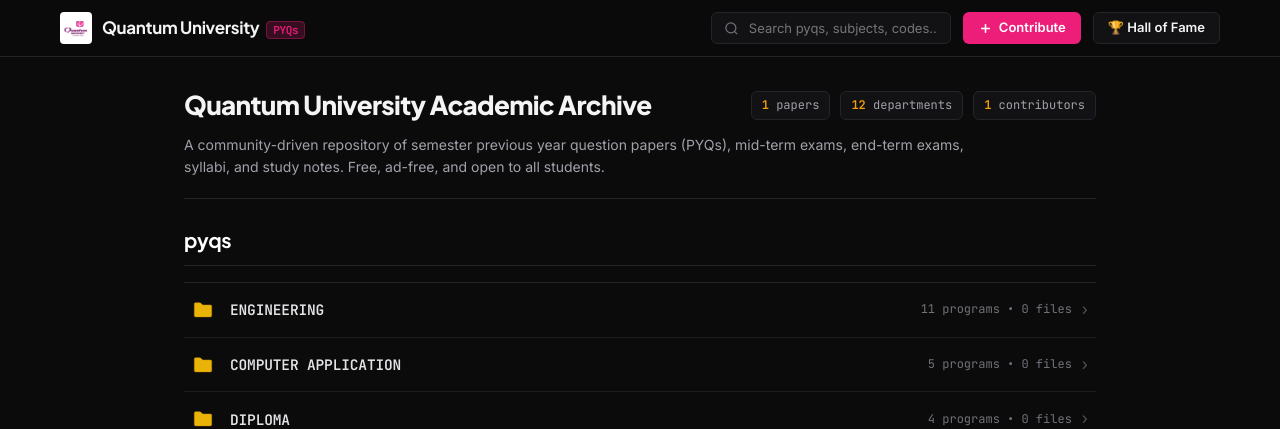
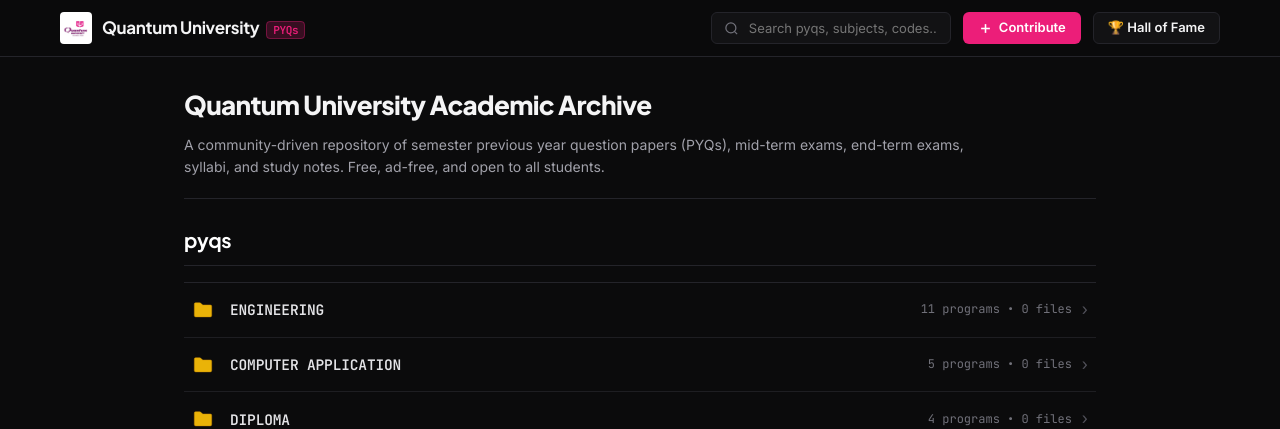
Before and after one commit to Vishalsingh002/cse-resource-hub, a Flask app: page / in a window 1280 px wide. Shown: the top 429 px of the page. Run offline with Flask 3, Linux system fonts and the light colour scheme; tables that the repository leaves empty hold one stand-in row (values such as "Sample post").

Commit message:
Remove hero stats chips from header

```diff
--- a/templates/index.html
+++ b/templates/index.html
@@ -72,11 +72,6 @@
     <header class="page-hero">
       <div class="hero-top-row">
         <h1 class="portal-main-title">Quantum University Academic Archive</h1>
-        <div class="hero-stats-chips">
-          <span class="stat-chip"><strong id="statPapers">0</strong> papers</span>
-          <span class="stat-chip"><strong id="statBranches">0</strong> departments</span>
-          <span class="stat-chip"><strong id="statContributors">0</strong> contributors</span>
-        </div>
       </div>
       <p class="portal-main-desc">
         A community-driven repository of semester previous year question papers (PYQs), mid-term exams, end-term exams,
@@ -625,7 +620,7 @@
   <div id="toastContainer" class="toast-container" aria-live="polite"></div>
 
   <!-- Main JavaScript -->
-  <script src="{{ url_for('static', filename='script.js') }}?v=19"></script>
+  <script src="{{ url_for('static', filename='script.js') }}?v=20"></script>
 </body>
 
 </html>
```
